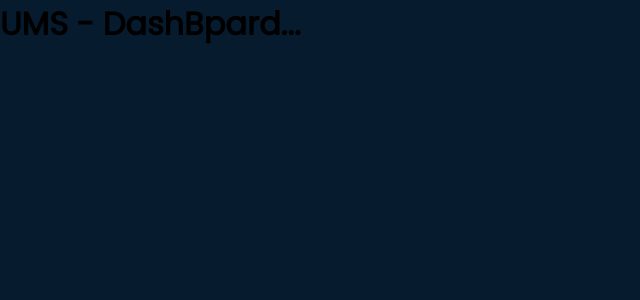
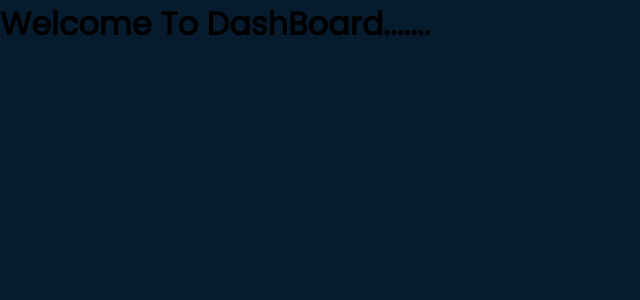
Before and after one commit to subham07-t/campus-keeper-UMS-app, a React (Vite) app in the folder frontend/: page /dashboard in a window 1280 px wide. Shown: the top 300 px of the page, without its empty margins (0-640 px from the left). Built offline with nearby package versions, Linux system fonts and the light colour scheme.

Commit message:
FE: User authentication completed

```diff
--- a/frontend/src/components/LoginCard/LoginCard.jsx
+++ b/frontend/src/components/LoginCard/LoginCard.jsx
@@ -1,5 +1,5 @@
 import "./LoginCard.css";
-import { useEffect, useState } from "react";
+import { useState } from "react";
 import { useNavigate } from "react-router";
 
 const LoginCard = () => {
@@ -8,11 +8,6 @@ const LoginCard = () => {
   const [password, setPassword] = useState("");
   const [errUserName, setErrUserName] = useState("");
   const [errPassword, setErrPassword] = useState("");
-
-  // const [userCredentials, setUserCredentials] = useState({
-  //   email: "",
-  //   password: "",
-  // });
 
   const navigateToDashboard = async () => {
     if (userName === "") {
@@ -33,8 +28,6 @@ const LoginCard = () => {
     }
     setErrPassword("");
 
-    // setUserCredentials({ userName, password });
-
     const userCredentials = {
       email: userName,
       password: password,
@@ -42,30 +35,19 @@ const LoginCard = () => {
 
     const response = await fetch("http://localhost:8080/auth/login", {
       method: "POST",
-      // headers: {
-      //   // "Content-Type": "application/json",
-      //   // Accept: "application/json",
-      // },
+      headers: {
+        "Content-Type": "application/json",
+      },
       body: JSON.stringify(userCredentials),
     });
-    console.log(response);
 
     const result = await response.json();
-    // localStorage.setItem("user-info", JSON.stringify(result));
-    console.log("result -> ", result);
 
-    // navigate("./dashboard");
-    if (result) {
-      console.log(result);
+    if (result.msg === "success") {
+      localStorage.setItem("user-info", JSON.stringify(result.username));
+      navigate("./dashboard");
     }
-    console.log(JSON.stringify(userCredentials));
   };
-
-  // useEffect(() => {
-  //   if (localStorage.getItem("user-info")) {
-  //     // navigate("./dashboard");
-  //   }
-  // }, []);
 
   return (
     <div className="login__card">
--- a/frontend/src/pages/Dashboard/Dashboard.jsx
+++ b/frontend/src/pages/Dashboard/Dashboard.jsx
@@ -1,7 +1,7 @@
 const Dashboard = () => {
   return (
     <div>
-      <h1>UMS - DashBpard...</h1>
+      <h1>Welcome To DashBoard.......</h1>
     </div>
   );
 };
```
